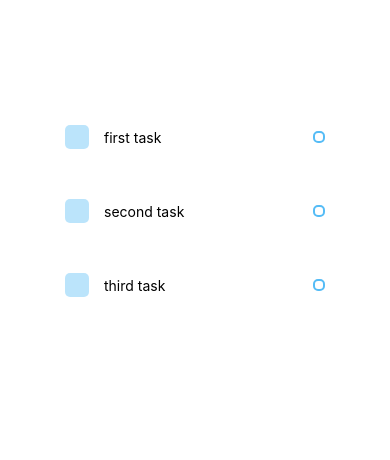
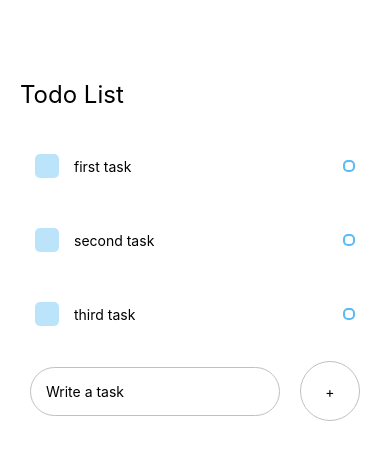
Before and after one commit to jsaumap/RN-todo-list, a React Native app: screen / in a window 390 px wide. Shown: the top 460 px of the page. Built offline with nearby package versions, Linux system fonts and the light colour scheme.

Commit message:
add task to the list

```diff
--- a/App.tsx
+++ b/App.tsx
@@ -1,35 +1,45 @@
 import { StatusBar } from 'expo-status-bar';
-import { Button, StyleSheet, Text, View } from 'react-native';
+import {
+  Button,
+  KeyboardAvoidingView,
+  Platform,
+  StyleSheet,
+  Text,
+  TextInput,
+  TouchableOpacity,
+  View
+} from 'react-native';
 import Task from './components/Taks';
 import AsyncStorage from '@react-native-async-storage/async-storage';
 import { useState } from 'react';
 import { ITask } from './interface';
 
-const initialData = [
+const initialData: ITask[] = [
   {
     id: '1',
-    description: 'first task',
+    title: 'first task',
     priority: 1,
     status: 'pending'
   },
   {
     id: '2',
-    description: 'second task',
+    title: 'second task',
     priority: 1,
     status: 'pending'
   },
   {
     id: '3',
-    description: 'third task',
+    title: 'third task',
     priority: 1,
     status: 'finished'
   }
 ];
 
 export default function App() {
-  const [todoList, setTodoList] = useState<any[]>(initialData);
+  const [todoList, setTodoList] = useState<ITask[]>(initialData);
+  const [task, setTask] = useState('');
 
- /*  TODO: Fetch data
+  /*  TODO: Fetch data
   const getData = async () => {
     try {
       const value = await AsyncStorage.getItem('@storage_Key');
@@ -43,22 +53,49 @@ export default function App() {
       // error reading value
     }
   }; */
+  const handleAddTask = () => {
+    console.log(task);
+    const newTask: ITask = {
+      id: Date.now() + task,
+      title: task,
+      priority: 1,
+      status: 'pending'
+    };
+    setTodoList([...todoList, newTask]);
+  };
 
   return (
     <View style={styles.container}>
       <View style={styles.tasksWrapper}>
-        <Text style={styles.sectionTitle}></Text>
+        <Text style={styles.sectionTitle}>Todo List</Text>
         <View style={styles.items}>
           {todoList.map((task) => (
             <Task
               key={task.id}
               id={task.id}
-              description={task.description}
+              title={task.title}
               status={task.status}
               priority={task.priority}
             />
           ))}
         </View>
+
+        <KeyboardAvoidingView
+          behavior={Platform.OS === 'ios' ? 'padding' : 'height'}
+          style={styles.writeTaskWrapper}
+        >
+          <TextInput
+            style={styles.input}
+            placeholder='Write a task'
+            onChangeText={(text) => setTask(text)}
+          />
+          <TouchableOpacity onPress={() => handleAddTask()}>
+            <View style={styles.addWrapper}>
+              <Text style={styles.addText}>+</Text>
+            </View>
+          </TouchableOpacity>
+        </KeyboardAvoidingView>
+
         <StatusBar style='auto' />
       </View>
     </View>
@@ -67,6 +104,7 @@ export default function App() {
 
 const styles = StyleSheet.create({
   container: {
+    height: 1000,
     flex: 1,
     backgroundColor: '#E8EAED '
   },
@@ -78,6 +116,32 @@ const styles = StyleSheet.create({
     fontSize: 24
   },
   items: {
-    margin: 30
-  }
+    marginTop: 30
+  },
+  writeTaskWrapper: {
+    width: '100%',
+    flexDirection: 'row',
+    justifyContent: 'space-around',
+    alignItems: 'center'
+  },
+  input: {
+    paddingVertical: 15,
+    paddingHorizontal: 15,
+    backgroundColor: '#FFF',
+    borderColor: '#C0C0C0',
+    borderWidth: 1,
+    borderRadius: 60,
+    width: 250
+  },
+  addWrapper: {
+    width: 60,
+    height: 60,
+    backgroundColor: '#FFF',
+    borderRadius: 60,
+    justifyContent: 'center',
+    alignItems: 'center',
+    borderColor: '#C0C0C0',
+    borderWidth: 1
+  },
+  addText: {}
 });
--- a/components/Taks.tsx
+++ b/components/Taks.tsx
@@ -4,17 +4,17 @@ import { View, Text, StyleSheet, TouchableOpacity } from 'react-native';
 
 export type Props = {
   id: string;
-  description: string;
+  title: string;
   priority: number;
   status: 'pending' | 'finished';
 };
 
-const Task: React.FC<Props> = ({ id, description, priority, status }) => {
+const Task: React.FC<Props> = ({ id, title, priority, status }) => {
   return (
     <View style={styles.item}>
       <View style={styles.itemLeft}>
         <TouchableOpacity style={styles.square}></TouchableOpacity>
-        <Text style={styles.itemText}>{description}</Text>
+        <Text style={styles.itemText}>{title}</Text>
       </View>
       <View style={styles.circular}></View>
     </View>
--- a/interface/task.ts
+++ b/interface/task.ts
@@ -1,6 +1,6 @@
 export interface ITask {
   id: string;
-  description: string;
+  title: string;
   priority: number;
   status: 'pending' | 'finished';
 }
--- a/package.json
+++ b/package.json
@@ -9,13 +9,13 @@
     "web": "expo start --web"
   },
   "dependencies": {
+    "@react-native-async-storage/async-storage": "~1.17.3",
     "expo": "~47.0.12",
     "expo-status-bar": "~1.4.2",
     "react": "18.1.0",
     "react-dom": "18.1.0",
     "react-native": "0.70.5",
-    "react-native-web": "~0.18.9",
-    "@react-native-async-storage/async-storage": "~1.17.3"
+    "react-native-web": "~0.18.9"
   },
   "devDependencies": {
     "@babel/core": "^7.12.9",
```
